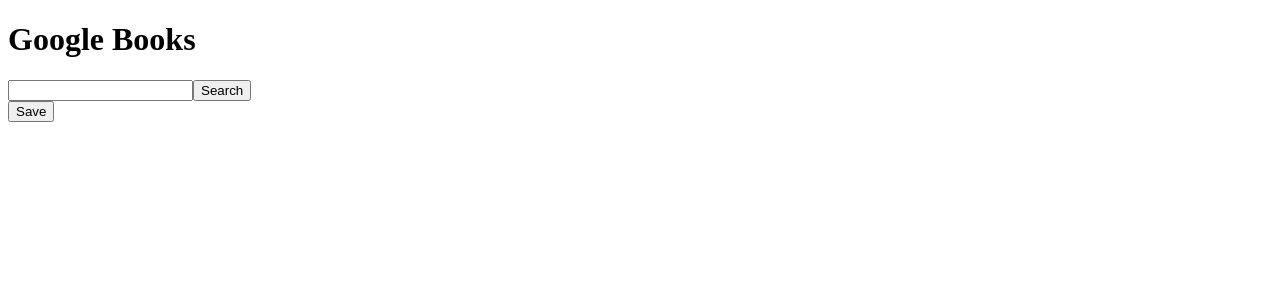
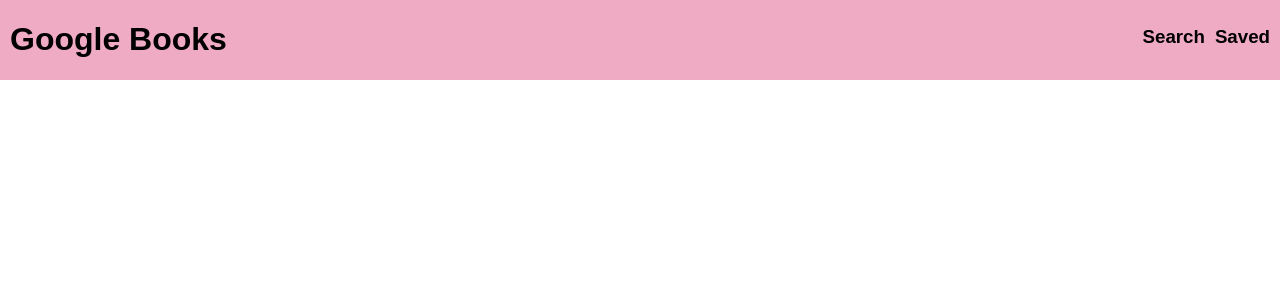
Before and after one commit to tydangelo18/googlebooks-react, a React (Create React App) app in the folder googlebooks-react/: page / in a window 1280 px wide. Shown: the top 300 px of the page. Built offline with nearby package versions, Linux system fonts and the light colour scheme.

Commit message:
Styled Header.

```diff
--- a/googlebooks-react/src/components/Header.js
+++ b/googlebooks-react/src/components/Header.js
@@ -4,9 +4,19 @@
 class Header extends Component {
     render() {
         return (
-            <header>
-                <h1>Google Books</h1>
-            </header>
+            <div className="header">
+                <header>
+                    <h1 className="title">Google Books</h1>
+                </header>
+                <div className="navItems">
+                        <div className="search" style={{paddingRight: "10px"}}>
+                            <h3 className="searchNav">Search</h3>
+                        </div>
+                        <div className="saved">
+                            <h3 className="savedNav">Saved</h3>
+                        </div>
+                </div>
+            </div>
         )
     }
 }
--- a/googlebooks-react/src/pages/SavedBooks.js
+++ b/googlebooks-react/src/pages/SavedBooks.js
@@ -1,12 +1,12 @@
 import React, { Component } from 'react';
-import SavedHeader from '../components/SavedHeader';
+import Header from '../components/SavedHeader';
 import Saved from '../components/Saved';
 
 class SavedBooks extends Component {
     render() {
         return (
             <div className="BooksPage">
-                <SavedHeader />
+                <Header />
                 <Saved />
             </div>
         );
--- a/googlebooks-react/src/styles/Header.css
+++ b/googlebooks-react/src/styles/Header.css
@@ -0,0 +1,24 @@
+.navItems {
+    display: flex;
+    flex-direction: row;
+    justify-content: flex-end;
+    padding-right: 10px;
+    padding-top: 7px;
+}
+
+.header {
+    display: flex;
+    flex-direction: row;
+    justify-content: space-between;
+    font-family: sans-serif;
+    color: #000000;
+    background-color: #EFAAC4;
+    position: fixed;
+    top: 0;
+    left: 0;
+    right: 0;
+}
+
+.title {
+    padding-left: 10px;
+}
```
Also changed, not shown: googlebooks-react/src/components/SavedHeader.js (deleted, +0 -13 lines).
